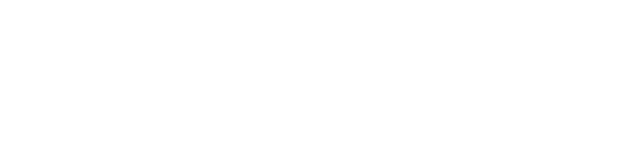
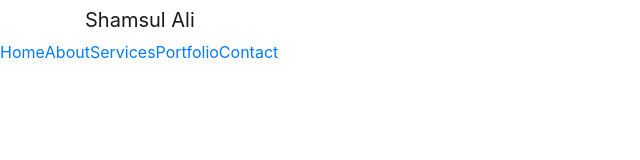
Before and after one commit to code120798/Bootstrap-Portfolio, a plain HTML site: page index.html in a window 1280 px wide. Shown: the whole page, without its empty margins (0-640 px from the left). Drawn offline with nearby package versions, Linux system fonts and the light colour scheme; a web font is replaced by a local one.

Commit message:
included navbar

```diff
--- a/index.html
+++ b/index.html
@@ -3,13 +3,61 @@
 
 <head>
     <meta charset="UTF-8">
+    <meta http-equiv="X-UA-Compatible" content="IE=edge">
     <meta name="viewport" content="width=device-width, initial-scale=1.0">
     <title>Bootstrap-Portfolio</title>
     <link href="/css/style.css" rel="stylesheet" type="text/css">
     <link rel="stylesheet" href="https://cdn.jsdelivr.net/npm/bootstrap@4.6.2/dist/css/bootstrap.min.css">
+    <link rel="stylesheet" href="https://cdnjs.cloudflare.com/ajax/libs/font-awesome/6.5.1/css/all.min.css" />
+    <script src="https://cdn.jsdelivr.net/npm/jquery@3.5.1/dist/jquery.slim.min.js" defer></script>
+    <script src="https://cdn.jsdelivr.net/npm/bootstrap@4.6.2/dist/js/bootstrap.bundle.min.js" defer></script>
 </head>
 
 <body>
+    <nav id="main-nav" class="navbar-expand-md navbar-light fixed-top">
+        <div class="container">
+            <a href="#home" class="navbar-brand">Shamsul Ali</a>
+            <button class="navbar-toggler" type="button">
+                <span class="navbar-toggler-icon"></span>
+            </button>
+        </div>
+        <div>
+            <div class="collapse navbar-collapse" id="navbarSupportedContent">
+                <ul class="navbar-nav">
+                    <li class="nav-item">
+                        <a href="#home" class="nav link">Home</a>
+                    </li>
+                    <li class="nav-item">
+                        <a href="#about" class="nav link">About</a>
+                    </li>
+                    <li class="nav-item">
+                        <a href="#services" class="nav link">Services</a>
+                    </li>
+                    <li class="nav-item">
+                        <a href="#portfolio" class="nav link">Portfolio</a>
+                    </li>
+                    <li class="nav-item">
+                        <a href="#contact" class="nav link">Contact</a>
+                    </li>
+                </ul>
+            </div>
+        </div>
+    </nav>
+
+    <section id="home">
+        <div class="container">
+            <div class="row">
+                <div class="col-lg-6 custom-col">
+                    <ul class="list-inline">
+                        <li class="list-inline-item">
+                            <a href="#"></a>
+
+                        </li>
+                    </ul>
+                </div>
+            </div>
+        </div>
+    </section>
 
 </body>
 
```
